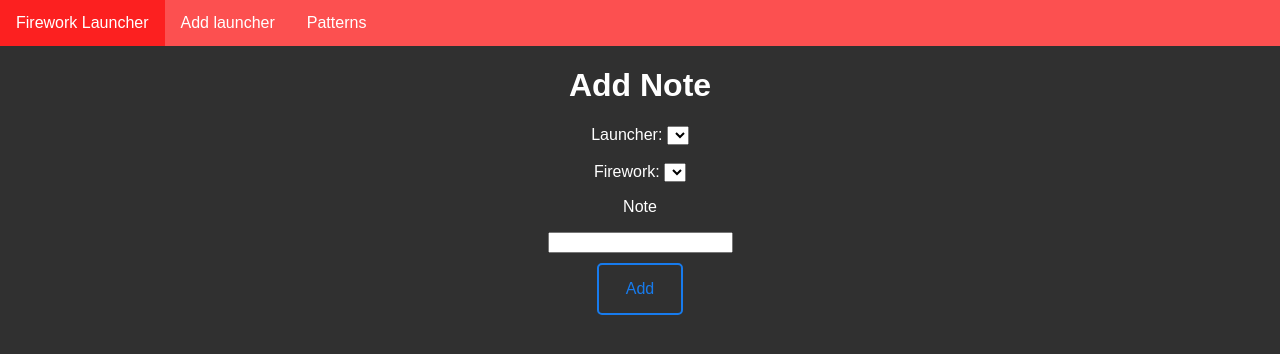
After one commit to firework-launcher/launcher, a Python web app: template templates/add_note.html in a window 1280 px wide. The commit adds this page. Shown: the top 354 px of the page. Run offline with Jinja, Linux system fonts and the light colour scheme; the template is opened without the code that fills it, so the values that code supplies are empty.

Commit message:
Support for adding notes to channels

```diff
--- a/static/js/main.js
+++ b/static/js/main.js
@@ -64,6 +64,11 @@ function add_btns(rows, launcher) {
         button_id.value = "fb_" + launcher + "_" + i;
         button_fp.value = profile_id;
         button.innerText = "#"+i;
+        if (notes[launcher] != null) {
+            if (notes[launcher][i.toString()] != null) {
+                button.innerHTML += "<br/>" + notes[launcher][i.toString()];
+            }
+        }
         button_style.value = "color: "+profile["color"]+"; border-color: "+profile["color"]+";";
         button.setAttributeNode(button_class);
         button.setAttributeNode(button_js_onclick);
--- a/static/js/pattern_builder.js
+++ b/static/js/pattern_builder.js
@@ -33,6 +33,11 @@ function reload_buttons() {
         color = find_fp(i, launcher)["color"];
         button.setAttribute("style", "color: " + color + "; border-color: " + color + ";");
         button.innerText = "#" + i;
+        if (notes[launcher] != null) {
+            if (notes[launcher][i.toString()] != null) {
+                button.innerHTML += "<br/>" + notes[launcher][i.toString()];
+            }
+        }
         btn_div.appendChild(button);
     }
 }
--- /dev/null
+++ b/templates/add_note.html
@@ -0,0 +1,49 @@
+<!DOCTYPE html>
+<html>
+  <head>
+    <meta name="viewport" content="width=device-width, user-scalable=no">
+    <link href="/static/css/main.css" rel="stylesheet">
+    <title>Firework Launcher - Add note</title>
+  </head>
+  <body>
+    <ul class="navbar">
+        <li class="navbar-item-li"><a class="navtitle" href="/">Firework Launcher</a></li>
+        <li class="navbar-item-li"><a class="navbar-item" href="/add_launcher">Add launcher</a></li>
+        <li class="navbar-item-li"><a class="navbar-item" href="/patterns">Patterns</a></li>
+        <li class="navbar-item-hamburger"><a class="hamburger-menu" onclick="expand_hamburger()"><img src="/static/svgs/bars.svg" width="20" class="hamburger-menu-svg" alt="Hamburger Menu"/></a></li>
+      </ul>
+      <div id="hamburgerExpandMenu">
+        <a class="navbar-item-expanded" href="/add_launcher">Add launcher</a>
+        <a class="navbar-item-expanded" href="/patterns">Patterns</a>
+      </div>
+      <form method="POST" class="themebuttons">
+        <h1>Add Note</h1>
+        <label for="launcher">Launcher: </label>
+        <select id="launcher" name="launcher">
+            {% for launcher in launchers %}
+            <option value="{{ launcher }}">{{ launchers[launcher] }} ({{ launcher }})</option>
+            {% endfor %}
+        </select><br/><br/>
+        <label for="firework">Firework: </label>
+        <select id="firework" name="firework">
+          {% for firework in launcher_count_range %}
+          <option value="{{ firework+1 }}"">{{ firework+1 }}</option>
+          {% endfor %}
+      </select>
+        <p>Note</p>
+        <input name="note" type="text">
+        <br/>
+        <button type="submit" class="themebutton">Add</button>
+      </form>
+      <script>
+        function expand_hamburger () {
+            menu = document.getElementById("hamburgerExpandMenu");
+            if (menu.style.display == "block") {
+                menu.style.display = "none";
+            } else {
+                menu.style.display = "block";
+            }
+        }
+      </script>
+  </body>
+</html>
--- a/templates/add_pattern.html
+++ b/templates/add_pattern.html
@@ -42,6 +42,7 @@
         <script>
             launcher_counts = JSON.parse('{{ launcher_counts | safe }}');
             firework_profiles = JSON.parse('{{ firework_profiles | safe }}');
+            notes = JSON.parse('{{ notes | safe }}');
             function expand_hamburger () {
                 menu = document.getElementById("hamburgerExpandMenu");
                 if (menu.style.display == "block") {
--- a/templates/home.html
+++ b/templates/home.html
@@ -9,7 +9,8 @@
     <ul class="navbar">
       <li class="navbar-item-li"><a class="navtitle" href="/">Firework Launcher</a></li>
         <li class="navbar-item-li"><a class="navbar-item" onclick="dev();" id="devbutton">Dev</a></li>
-        <li class="navbar-item-li"><a class="navbar-item" onclick="reset_all()" id="devbutton">Reset all</a></li>
+        <li class="navbar-item-li"><a class="navbar-item" onclick="reset_all()" id="resetbutton">Reset all</a></li>
+        <li class="navbar-item-li"><a class="navbar-item" href="/notes">Notes</a></li>
         <li class="navbar-item-li"><a class="navbar-item" href="/add_launcher">Add launcher</a></li>
         <li class="navbar-item-li"><a class="navbar-item" href="/lfa">LFA</a></li>
         <li class="navbar-item-li"><a class="navbar-item" href="/patterns">Patterns</a></li>
@@ -18,6 +19,7 @@
     <div id="hamburgerExpandMenu">
         <a class="navbar-item-expanded" onclick="dev();" id="devbutton_">Dev</a>
         <a class="navbar-item-expanded" onclick="reset_all()" id="devbutton">Reset all</a>
+        <a class="navbar-item-expanded" href="/notes">Notes</a>
         <a class="navbar-item-expanded" href="/add_launcher">Add launcher</a>
         <a class="navbar-item-expanded" href="/lfa">LFA</a>
         <a class="navbar-item-expanded" href="/patterns">Patterns</a>
@@ -37,6 +39,7 @@
       var firework_profiles = JSON.parse('{{ firework_profiles | safe }}');
       var launchers = "{{ launchers_parsed }}".split(":");
       var launcher_counts = JSON.parse('{{ launcher_counts | safe }}');
+      var notes = JSON.parse('{{ notes | safe }}');
     </script>
     <script src="/static/js/socketio.js"></script>
     <script src="/static/js/main.js"></script>
```
Also changed, not shown: main.py (+63 -3 lines), static/js/notes.js (added, +23 -0 lines), templates/notes.html (added, +32 -0 lines).
